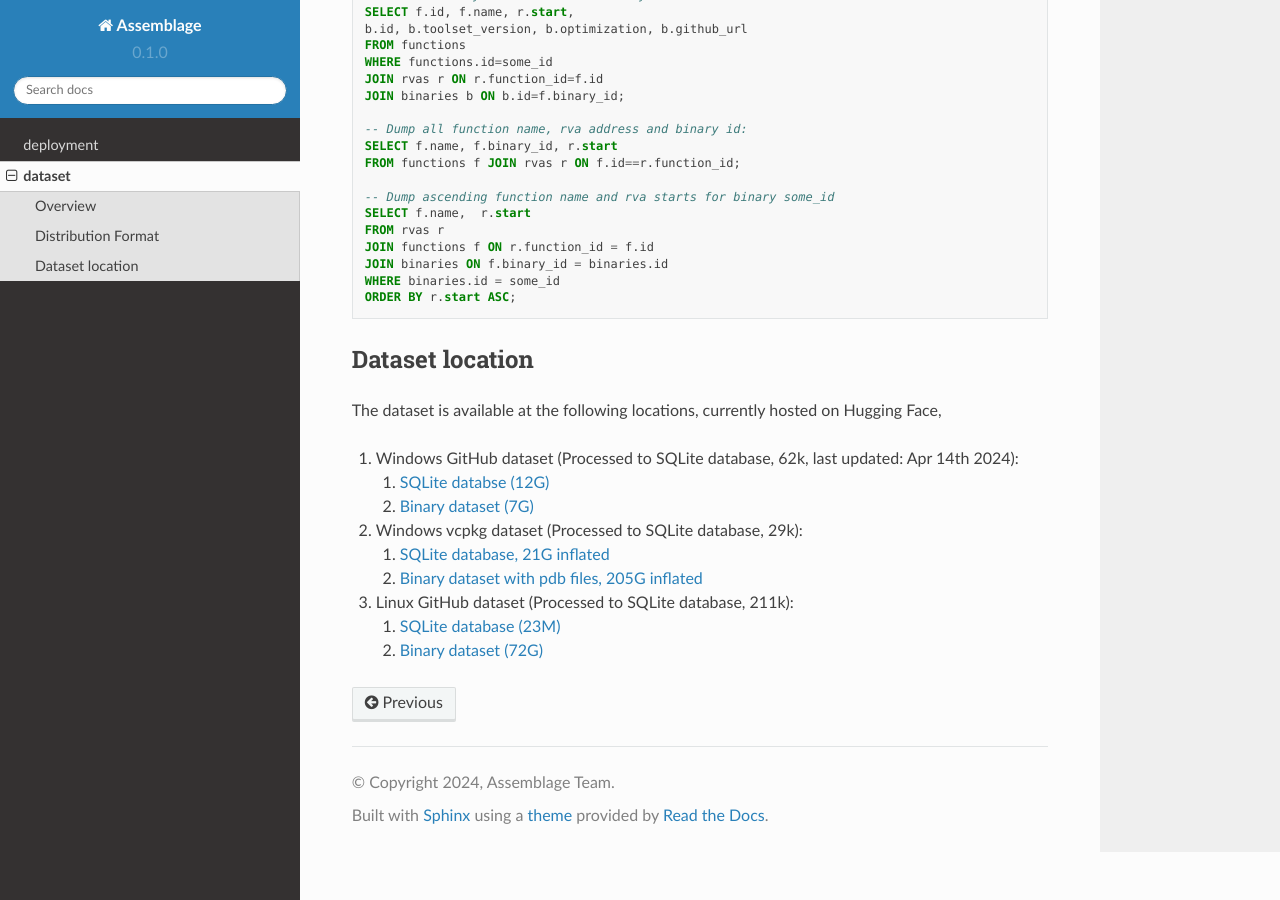
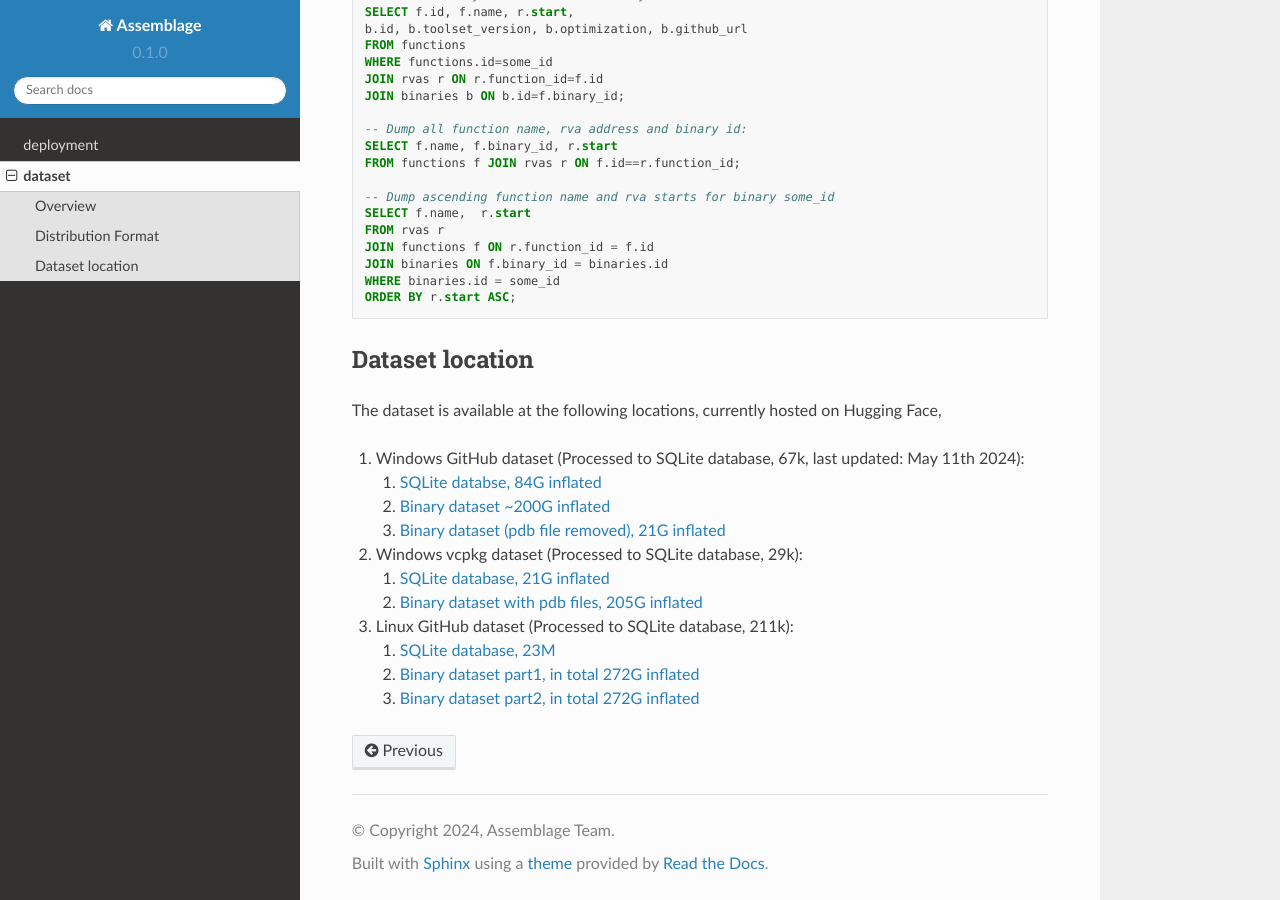
Before and after one commit to changliu98/AssemblageDocs, a Sphinx documentation site: the page built from docs/source/dataset.rst, in a window 1280 px wide and 900 px high, scrolled down 1951 px. Built offline with Sphinx 7.4.7 and the Read the Docs theme 2.0.0, drawn with Linux system fonts in a browser that asks for light colours.

Commit message:
Update dataset links

```diff
--- a/docs/source/dataset.rst
+++ b/docs/source/dataset.rst
@@ -94,10 +94,11 @@ Dataset location
 
 The dataset is available at the following locations, currently hosted on Hugging Face,
 
-#. Windows GitHub dataset (Processed to SQLite database, 62k, last updated: Apr 14th 2024):
+#. Windows GitHub dataset (Processed to SQLite database, 67k, last updated: May 11th 2024):
 
-   #. `SQLite databse (12G) <https://huggingface.co/datasets/changliu8541/Assemblage_PE/resolve/main/winpe.sqlite.zip>`_
-   #. `Binary dataset (7G) <https://huggingface.co/datasets/changliu8541/Assemblage_PE/resolve/main/binaries.zip>`_
+   #. `SQLite databse, 84G inflated <https://huggingface.co/datasets/changliu8541/Assemblage_PE/resolve/main/winpe_pdbs.sqlite.tar.xz>`_
+   #. `Binary dataset ~200G inflated <https://huggingface.co/datasets/changliu8541/Assemblage_PE/resolve/main/binaries.tar.xz>`_
+   #. `Binary dataset (pdb file removed), 21G inflated <https://huggingface.co/datasets/changliu8541/Assemblage_PE/resolve/main/binaries_nopdb.tar.xz>`_
 
 
 
@@ -108,5 +109,7 @@ The dataset is available at the following locations, currently hosted on Hugging
 
 #. Linux GitHub dataset (Processed to SQLite database, 211k):
 
-   #. `SQLite database (23M) <https://assemblage-lps.s3.us-west-1.amazonaws.com/public/feb15_linux_licensed.sqlite>`_
-   #. `Binary dataset (72G) <https://assemblage-lps.s3.us-west-1.amazonaws.com/public/licensed_linux.zip>`_
+   #. `SQLite database, 23M <https://huggingface.co/datasets/changliu8541/Assemblage_LinuxELF/resolve/main/linux.sqlite.tar.xz>`_
+
+   #. `Binary dataset part1, in total 272G inflated <https://huggingface.co/datasets/changliu8541/Assemblage_LinuxELF/resolve/main/binaries.tar.xz.partaa>`_
+   #. `Binary dataset part2, in total 272G inflated <https://huggingface.co/datasets/changliu8541/Assemblage_LinuxELF/resolve/main/binaries.tar.xz.partab>`_
```
